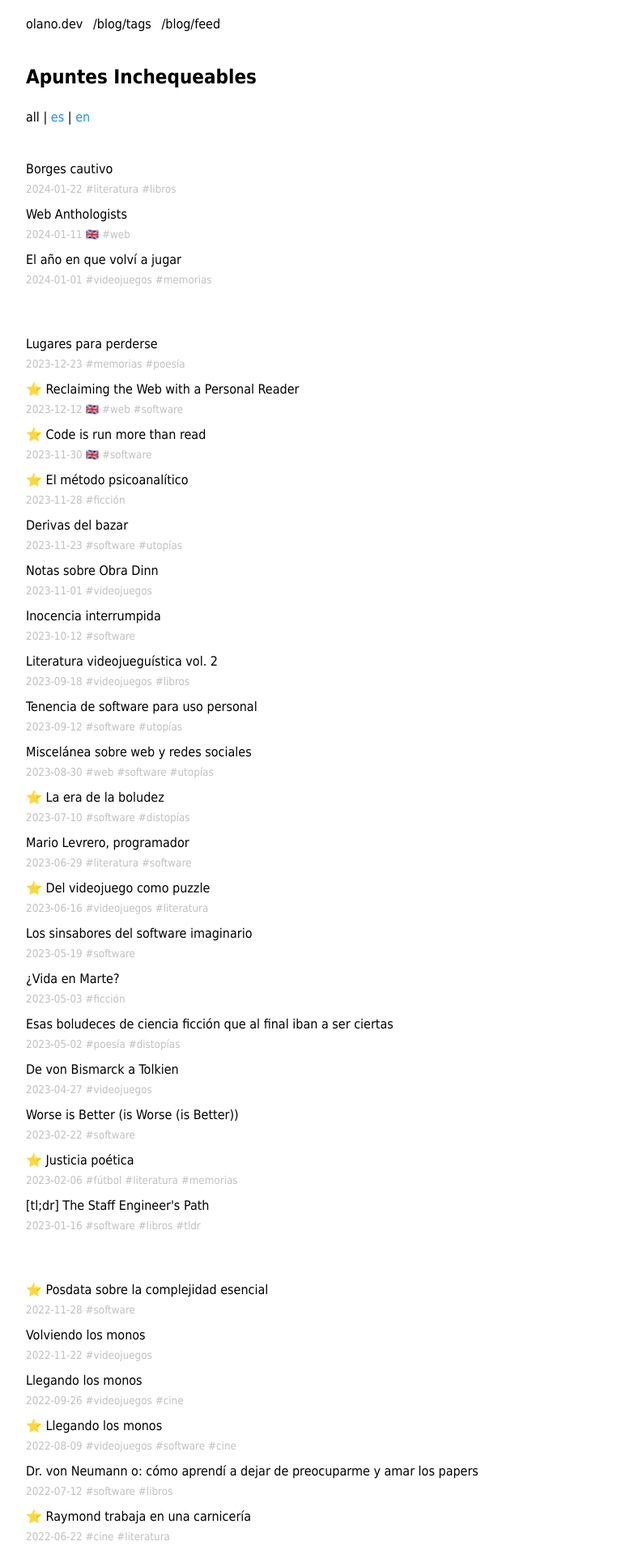
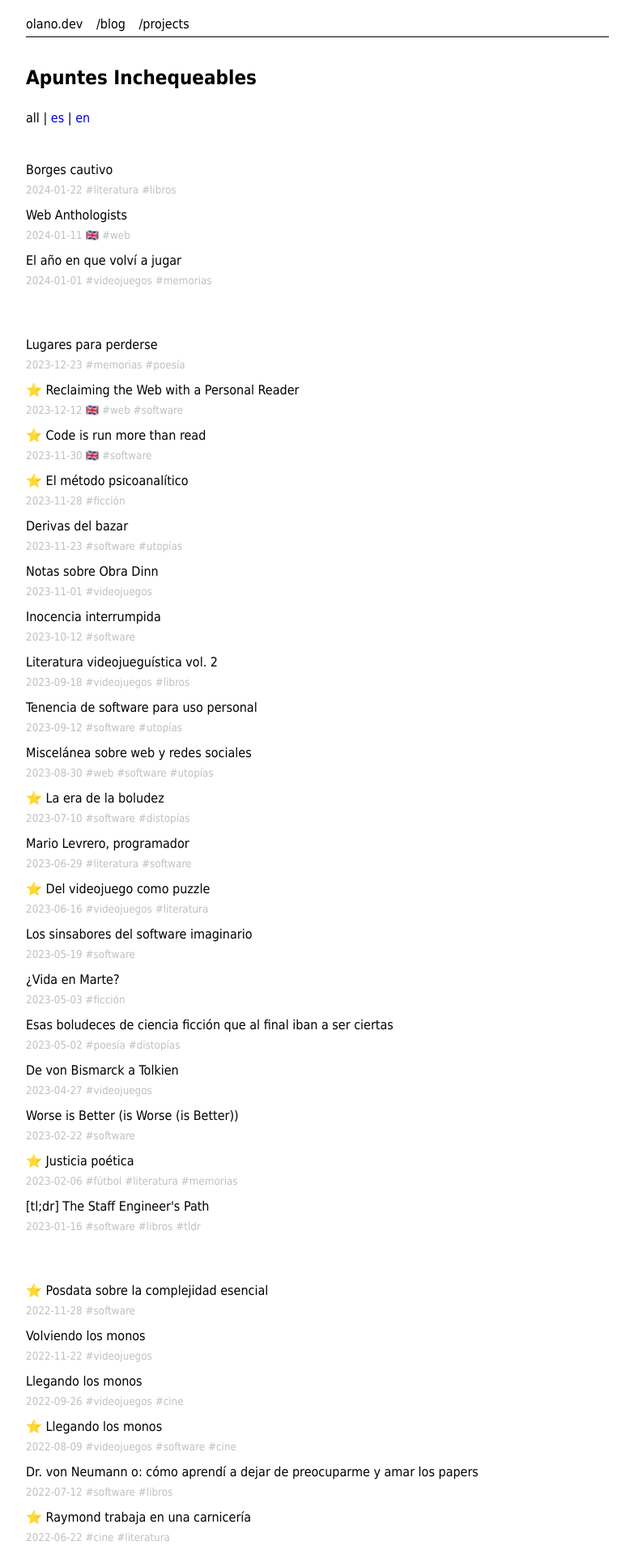
Before and after one commit to facundoolano/olano.dev, a Jekyll site: the page built from blog/index.html, in a window 1280 px wide. Shown: the top 1919 px of the page at 81% size, without its empty margins (248-1031 px from the left). Built offline with Jekyll 4.4.1, drawn with Linux system fonts in a browser that asks for light colours.

Commit message:
link style and nav bar border

```diff
--- a/_layouts/default.html
+++ b/_layouts/default.html
@@ -1,12 +1,10 @@
 ---
 layout: base
 ---
-<nav class="">
+<nav>
     <a href="/">olano.dev</a>
-    {% assign sections = layout.sections|default:page.sections %}
-    {% for section in sections %}
-    <a href="{{section[0]}}">{{section[1]}}</a>
-    {% endfor %}
+    <a href="/blog">/blog</a>
+    <a href="/projects">/projects</a>
 </nav>
 
 <div class="content layout-{{ page.layout }}">
--- a/_layouts/post.html
+++ b/_layouts/post.html
@@ -1,13 +1,13 @@
 ---
 layout: base
-sections: [["/blog", "/blog"]]
 prefix: "/org"
 extension: .org
 ---
 
-<nav class="text-center">
+<nav>
     <a href="/">olano.dev</a>
     <a href="/blog">/blog</a>
+    <a href="/projects">/projects</a>
 </nav>
 
 <div class="content layout-{{ page.layout }}" lang="{{ page.lang | default:'es'}}">
--- a/assets/css/main.css
+++ b/assets/css/main.css
@@ -4,11 +4,20 @@ body { max-width: 45em; margin: 0 auto; padding: 0 1rem;
        font-family: Tahoma, Verdana, Arial, sans-serif;
        line-height: 1.5;
      }
-nav {margin: 1rem 0 2rem;    line-height: 1.8;}
-nav a, .site-index a { color: unset}
-nav * {margin-right: .5em; margin-bottom:0}
 
-a {color: dodgerblue;text-decoration: none}
+nav {
+    margin: 1rem 0 2rem;
+    line-height: 1.8;
+    border-bottom: 1px solid;
+}
+nav a, .site-index a { color: unset;}
+nav a:hover { text-decoration: none;}
+nav * {margin-right: .75em; margin-bottom:0}
+
+a, a:visited {
+    color: LinkText;
+    text-decoration: none;
+}
 a:hover {text-decoration: underline}
 
 .date, .tags, .tags a { color: silver!important}
```
